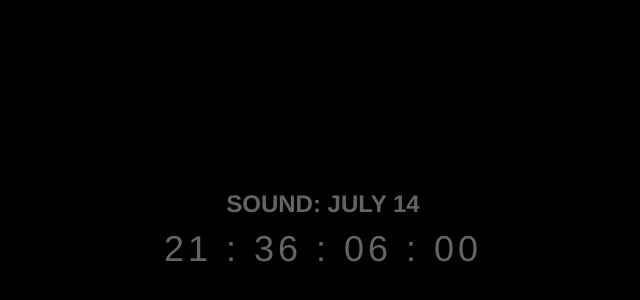
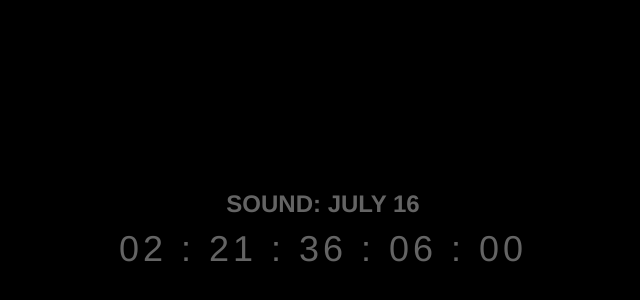
Before and after one commit to zzzael/SOUND, a plain HTML site: page loading.html in a window 1280 px wide. Shown: the part 170-470 px from the top of the page, without its empty margins (317-957 px from the left). Drawn offline with Linux system fonts and the light colour scheme.

Commit message:
Update loading.html

```diff
--- a/loading.html
+++ b/loading.html
@@ -20,7 +20,7 @@
         }
         .title {
             font-size: 24px;
-            font-weight: 600; /* Regular font weight */
+            font-weight: 700; /* Regular font weight */
             margin-bottom: 10px;
             text-align: center;
         }
@@ -41,7 +41,7 @@
     <script>
         document.addEventListener('DOMContentLoaded', function() {
             const countdownElement = document.getElementById('countdown');
-            const targetDate = new Date('July 14, 2024 15:00:00 GMT').getTime();
+            const targetDate = new Date('July 16, 2024 15:00:00 GMT').getTime();
 
             function updateCountdown() {
                 const now = new Date().getTime();
@@ -53,7 +53,7 @@
                 const seconds = String(Math.floor((distance % (1000 * 60)) / 1000)).padStart(2, '0');
                 const milliseconds = String(Math.floor((distance % 1000) / 10)).padStart(2, '0');
 
-                countdownElement.innerHTML = `${hours} : ${minutes} : ${seconds} : ${milliseconds}`;
+                countdownElement.innerHTML = `${days} : ${hours} : ${minutes} : ${seconds} : ${milliseconds}`;
 
                 if (distance < 0) {
                     clearInterval(interval);
@@ -68,7 +68,7 @@
 </head>
 <body>
     <div class="content">
-        <div class="title">SOUND: JULY 14</div>
+        <div class="title">SOUND: JULY 16</div>
         <div class="countdown" id="countdown"></div>
     </div>
 </body>
```
